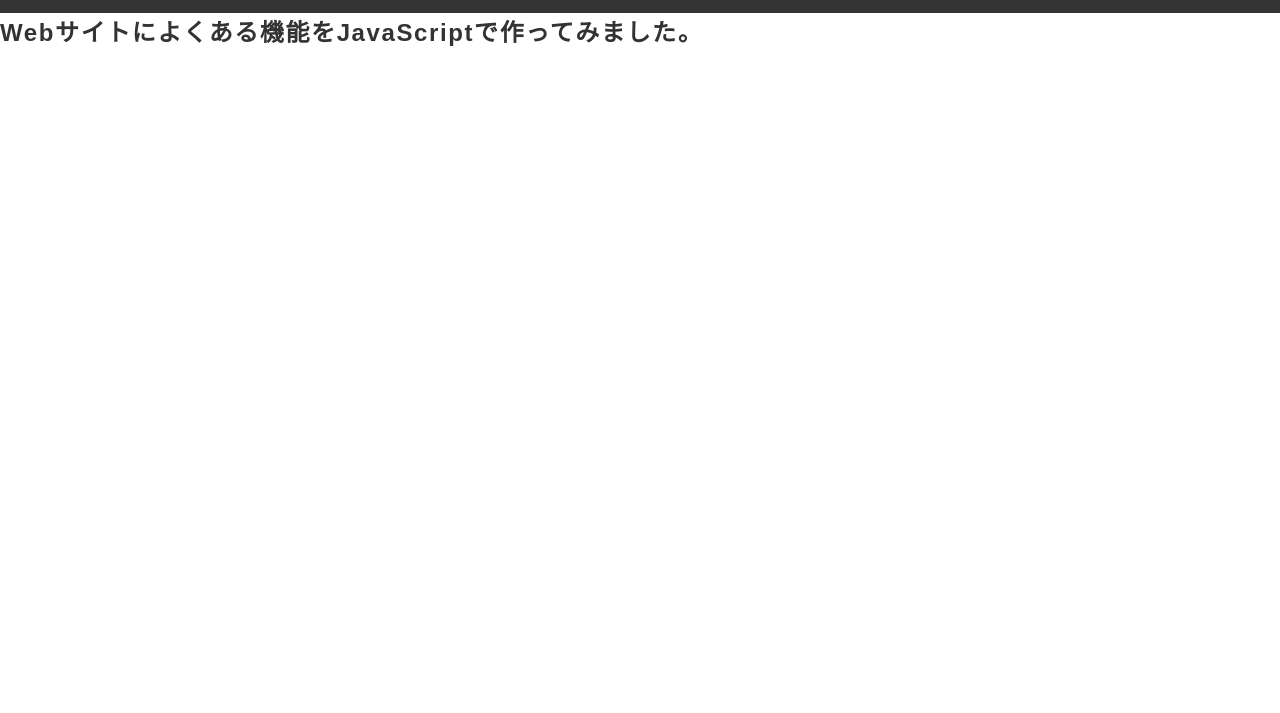
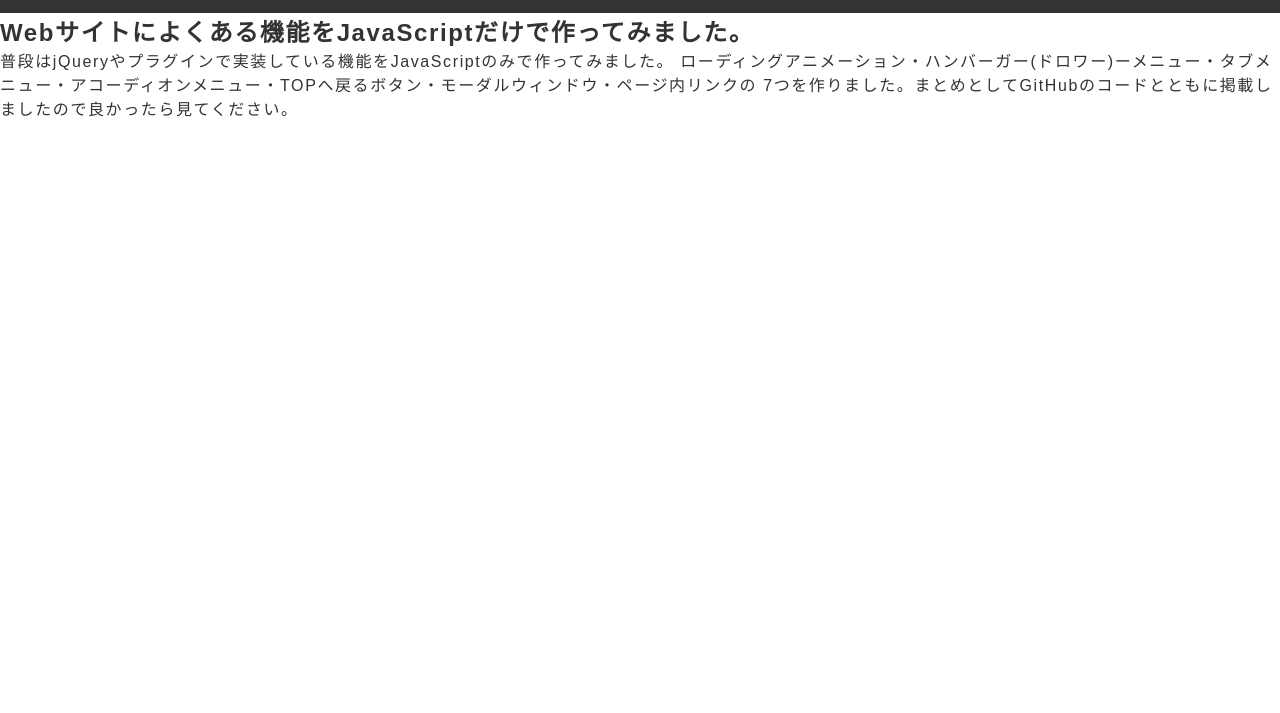
Before and after one commit to ryu0947/js-make, a plain HTML site: page index.html in a window 1280 px wide. Shown: the part 87-800 px from the top of the page. Drawn offline with Linux system fonts and the light colour scheme.

Commit message:
導入文マークアップ

```diff
--- a/index.html
+++ b/index.html
@@ -20,9 +20,16 @@
     </header>
     <main>
       <section class="lead">
-        <h2 class="lead-text">
-          Webサイトによくある機能をJavaScriptで作ってみました。
-        </h2>
+        <div class="container">
+          <h2 class="lead-title">
+            Webサイトによくある機能をJavaScriptだけで作ってみました。
+          </h2>
+          <p class="lead-text">
+            普段はjQueryやプラグインで実装している機能をJavaScriptのみで作ってみました。
+            ローディングアニメーション・ハンバーガー(ドロワー)ーメニュー・タブメニュー・アコーディオンメニュー・TOPへ戻るボタン・モーダルウィンドウ・ページ内リンクの
+            7つを作りました。まとめとしてGitHubのコードとともに掲載しましたので良かったら見てください。
+          </p>
+        </div>
       </section>
     </main>
     <script src="js/hamburger.js"></script>
```
